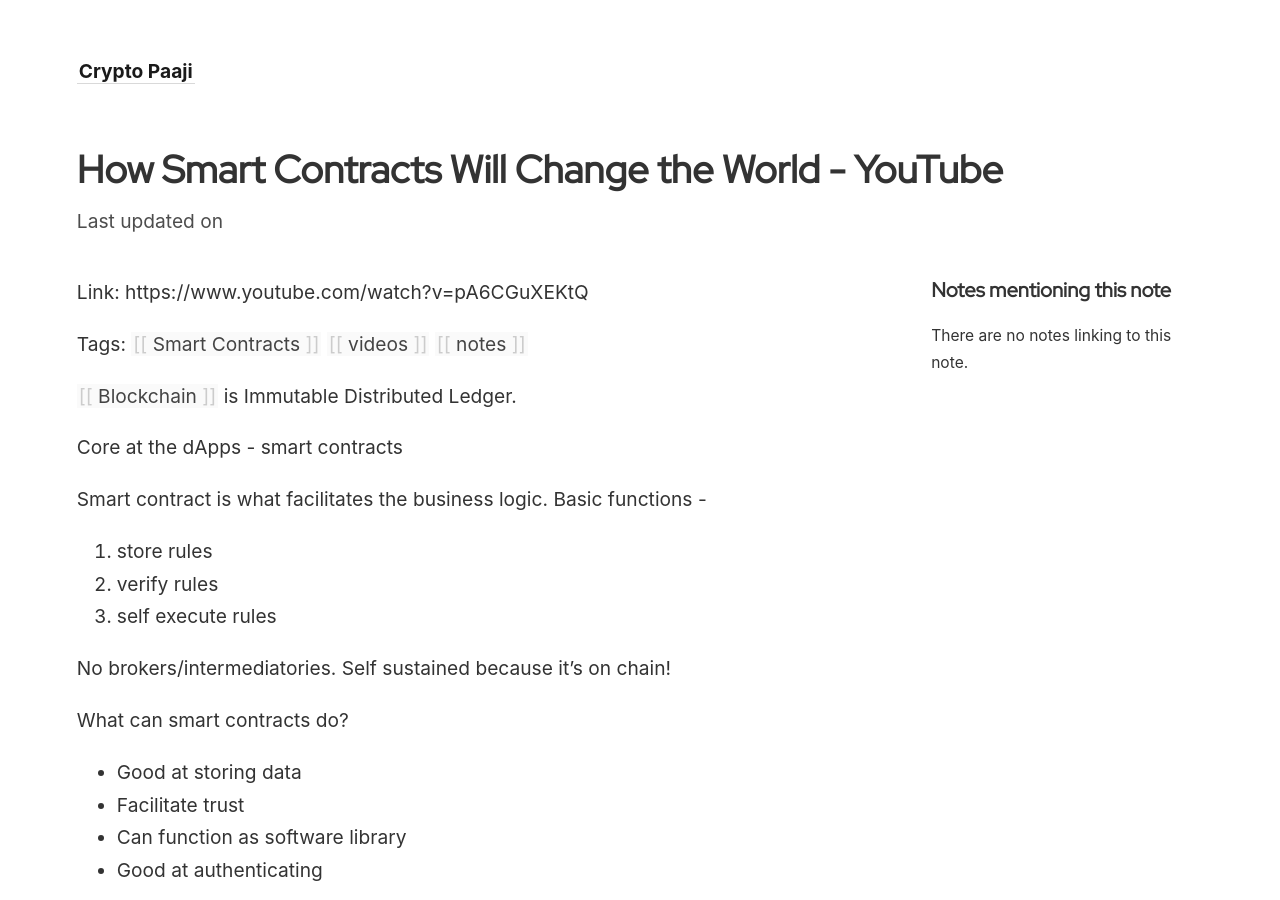
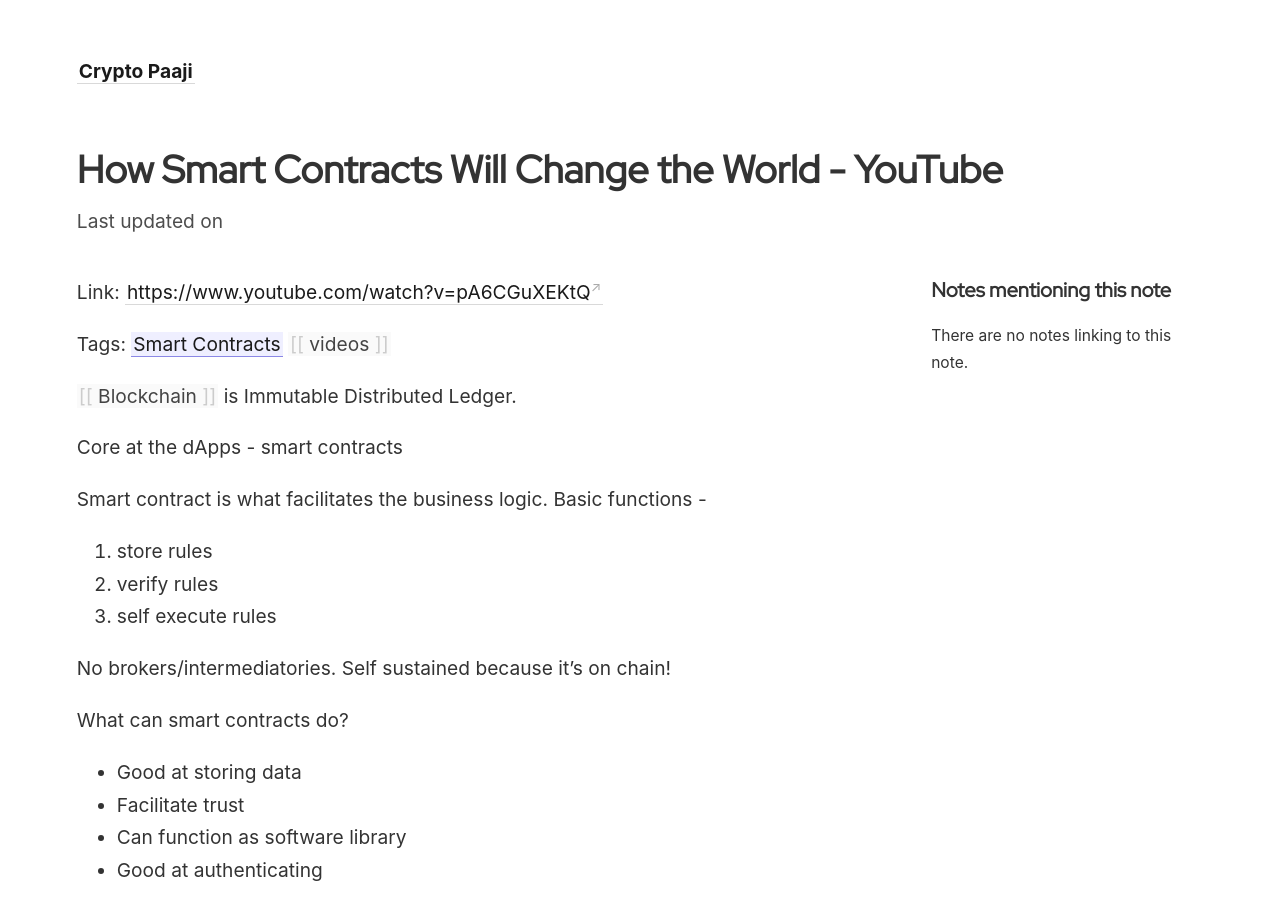
Before and after one commit to crypto-paaji/crypto-paaji.github.io, a Jekyll site: the page built from _notes/how-smart-contracts-will-change-world.md, in a window 1280 px wide and 900 px high. Built offline with Jekyll 4.4.1, drawn with Linux system fonts in a browser that asks for light colours; some web fonts are replaced.

Commit message:
udpate content

```diff
--- a/_notes/how-smart-contracts-will-change-world.md
+++ b/_notes/how-smart-contracts-will-change-world.md
@@ -2,9 +2,9 @@
 title: How Smart Contracts Will Change the World - YouTube
 ---
 
-Link: https://www.youtube.com/watch?v=pA6CGuXEKtQ
+Link: [https://www.youtube.com/watch?v=pA6CGuXEKtQ](https://www.youtube.com/watch?v=pA6CGuXEKtQ)
 
-Tags: [[Smart Contracts]] [[videos]] [[notes]]
+Tags: [[Smart Contracts]] [[videos]]
 
 [[Blockchain]] is Immutable Distributed Ledger.
 
```
Also changed, not shown: _notes/smart-contracts.md (added, +3 -0 lines).
